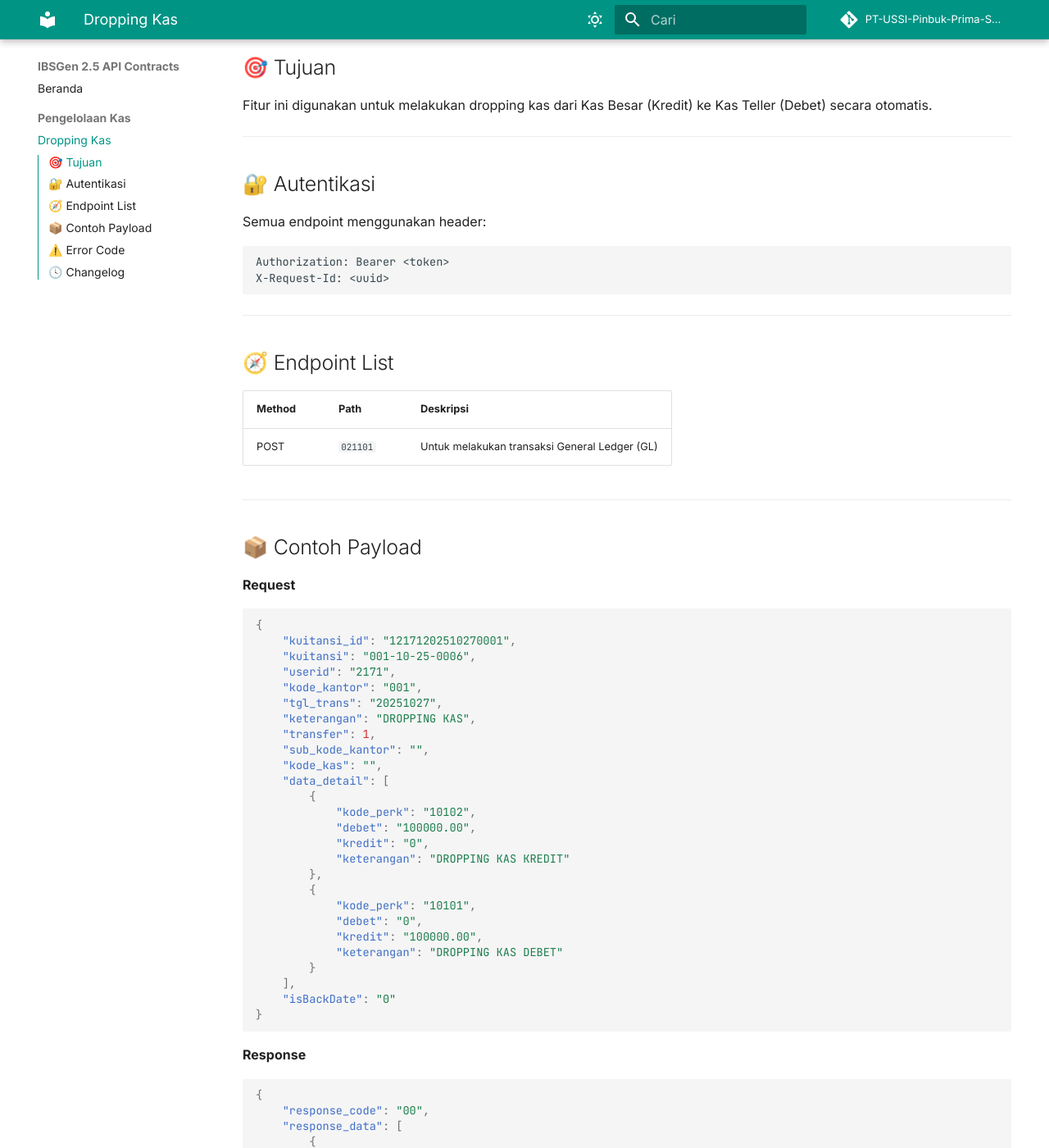
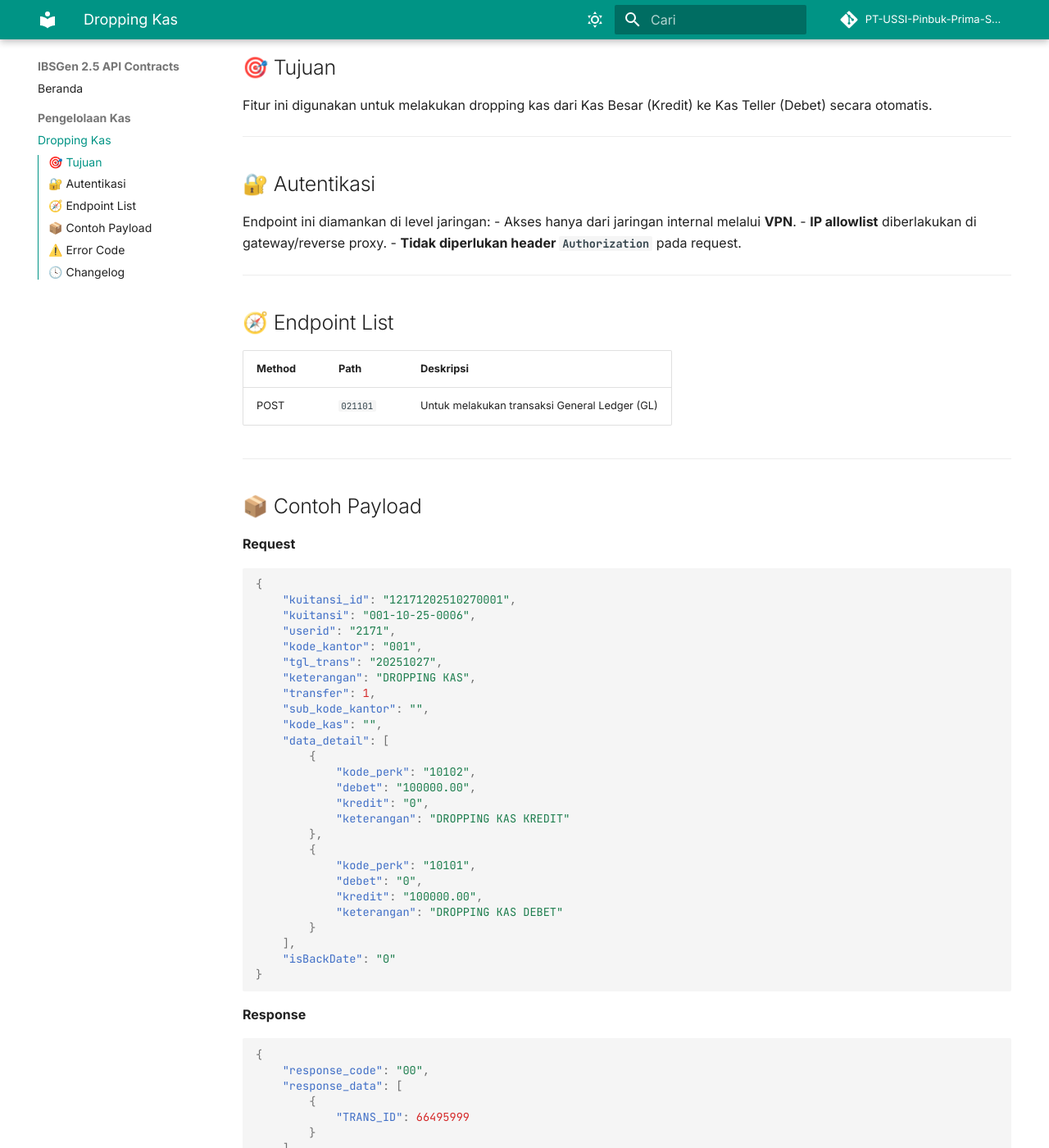
Before and after one commit to USSI-PPS-Developer/ibsgen2.5-apicontracts, an MkDocs documentation site: the page built from api-contracts/pengelolaan-kas/dropping-kas.md, in a window 1280 px wide and 1400 px high, scrolled down 248 px. Shown: the whole window at 82% size. Built offline with MkDocs 1.6.1 and Material for MkDocs 9.7.7, drawn with Linux system fonts in a browser that asks for light colours; comment, search, counter and statistics services are not loaded; some of the changed text lies outside the part shown.

Commit message:
docs(api): update auth & error sections in pengelolaan kas contracts- Remove auth header requirements for internal network access- Add VPN and IP allowlist as security measures- Update error code descriptions with internal system codes

````diff
--- a/api-contracts/pengelolaan-kas/dropping-kas.md
+++ b/api-contracts/pengelolaan-kas/dropping-kas.md
@@ -12,18 +12,17 @@
 ---
 
 ## 🔐 Autentikasi
-Semua endpoint menggunakan header:
-```
-Authorization: Bearer <token>
-X-Request-Id: <uuid>
-```
+Endpoint ini diamankan di level jaringan:
+- Akses hanya dari jaringan internal melalui **VPN**.
+- **IP allowlist** diberlakukan di gateway/reverse proxy.
+- **Tidak diperlukan header `Authorization`** pada request.
 
 ---
 
 ## 🧭 Endpoint List
-| Method | Path | Deskripsi |
-|--------|------|-----------|
-| POST | `021101` | Untuk melakukan transaksi General Ledger (GL) |
+| Method | Path     | Deskripsi                                     |
+|--------|----------|-----------------------------------------------|
+| POST   | `021101` | Untuk melakukan transaksi General Ledger (GL) |
 
 ---
 
````
Also changed, not shown: other parts of api-contracts/pengelolaan-kas/dropping-kas.md (+5 -7 lines), generate_api_contracts.py (+9 -12 lines).
